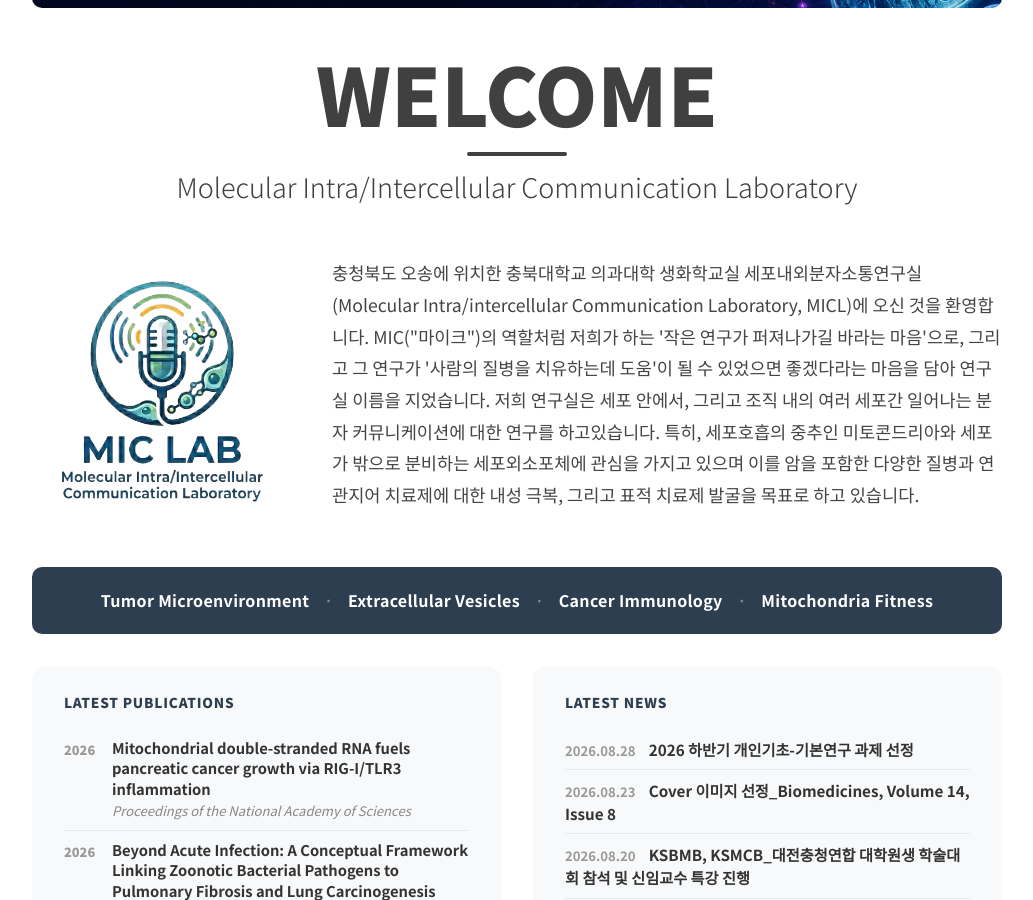
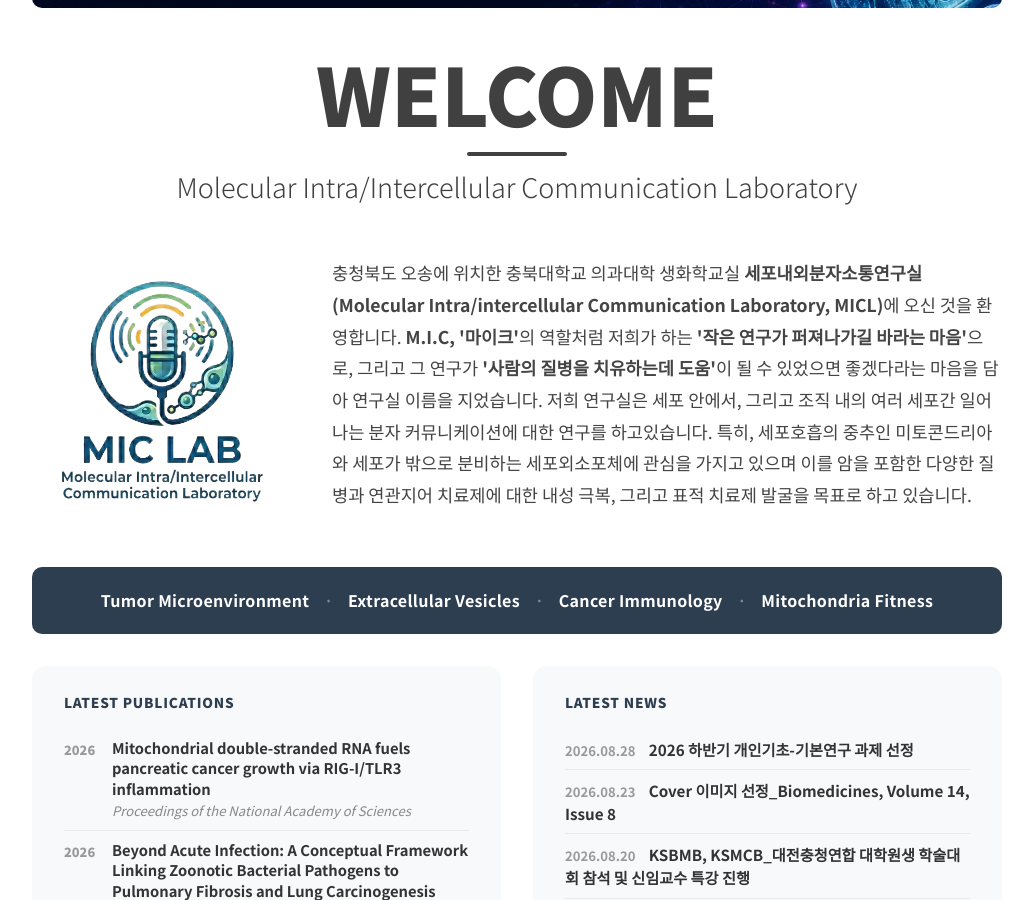
Before and after one commit to mjyeon0807-hub/mjyeon0807-hub.github.io, a Jekyll site: the page built from index.md, in a window 1280 px wide and 900 px high, scrolled down 303 px. Shown: the whole window, without its empty margins (123-1156 px from the left). Built offline with Jekyll 4.4.1, drawn with Linux system fonts in a browser that asks for light colours.

Commit message:
Bold key phrases in the Home welcome text
Co-Authored-By: Claude Sonnet 5 <noreply@anthropic.com>

```diff
--- a/index.md
+++ b/index.md
@@ -15,7 +15,7 @@ top-banner-link: "/news/recruitment-2026/"
     <img src="/assets/img/MICL-bac.png" alt="MIC Lab" class="home-hero-img">
   </div>
   <div class="home-hero-text">
-    <p class="home-hero-kr">충청북도 오송에 위치한 충북대학교 의과대학 생화학교실 세포내외분자소통연구실 (Molecular Intra/intercellular Communication Laboratory, MICL)에 오신 것을 환영합니다. MIC("마이크")의 역할처럼 저희가 하는 '작은 연구가 퍼져나가길 바라는 마음'으로, 그리고 그 연구가 '사람의 질병을 치유하는데 도움'이 될 수 있었으면 좋겠다라는 마음을 담아 연구실 이름을 지었습니다.
+    <p class="home-hero-kr">충청북도 오송에 위치한 충북대학교 의과대학 생화학교실 <strong>세포내외분자소통연구실 (Molecular Intra/intercellular Communication Laboratory, MICL)</strong>에 오신 것을 환영합니다. <strong>M.I.C, '마이크'</strong>의 역할처럼 저희가 하는 <strong>'작은 연구가 퍼져나가길 바라는 마음'</strong>으로, 그리고 그 연구가 <strong>'사람의 질병을 치유하는데 도움'</strong>이 될 수 있었으면 좋겠다라는 마음을 담아 연구실 이름을 지었습니다.
 
     저희 연구실은 세포 안에서, 그리고 조직 내의 여러 세포간 일어나는 분자 커뮤니케이션에 대한 연구를 하고있습니다. 특히, 세포호흡의 중추인 미토콘드리아와 세포가 밖으로 분비하는 세포외소포체에 관심을 가지고 있으며 이를 암을 포함한 다양한 질병과 연관지어 치료제에 대한 내성 극복, 그리고 표적 치료제 발굴을 목표로 하고 있습니다. </p>
 
```
